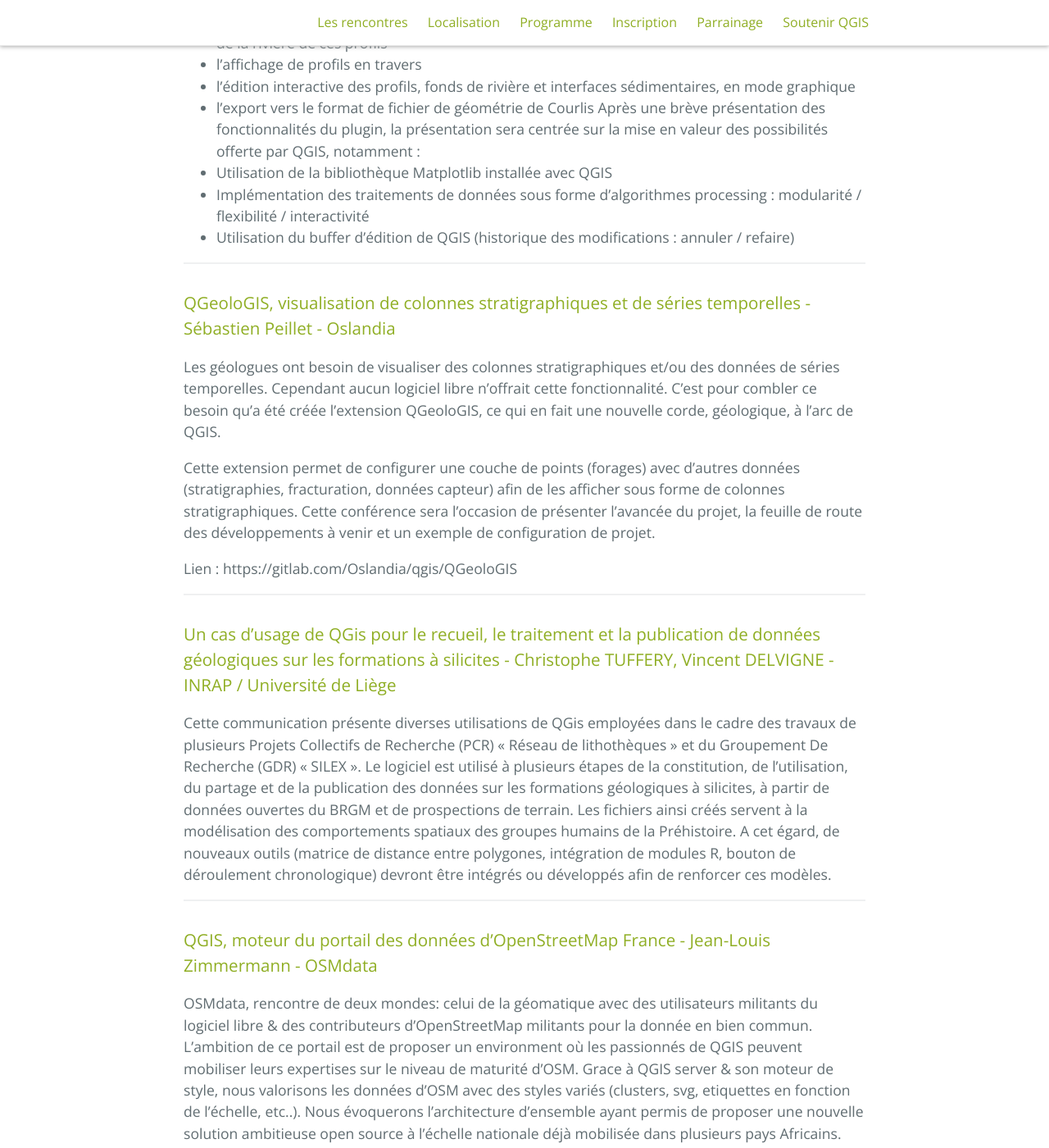
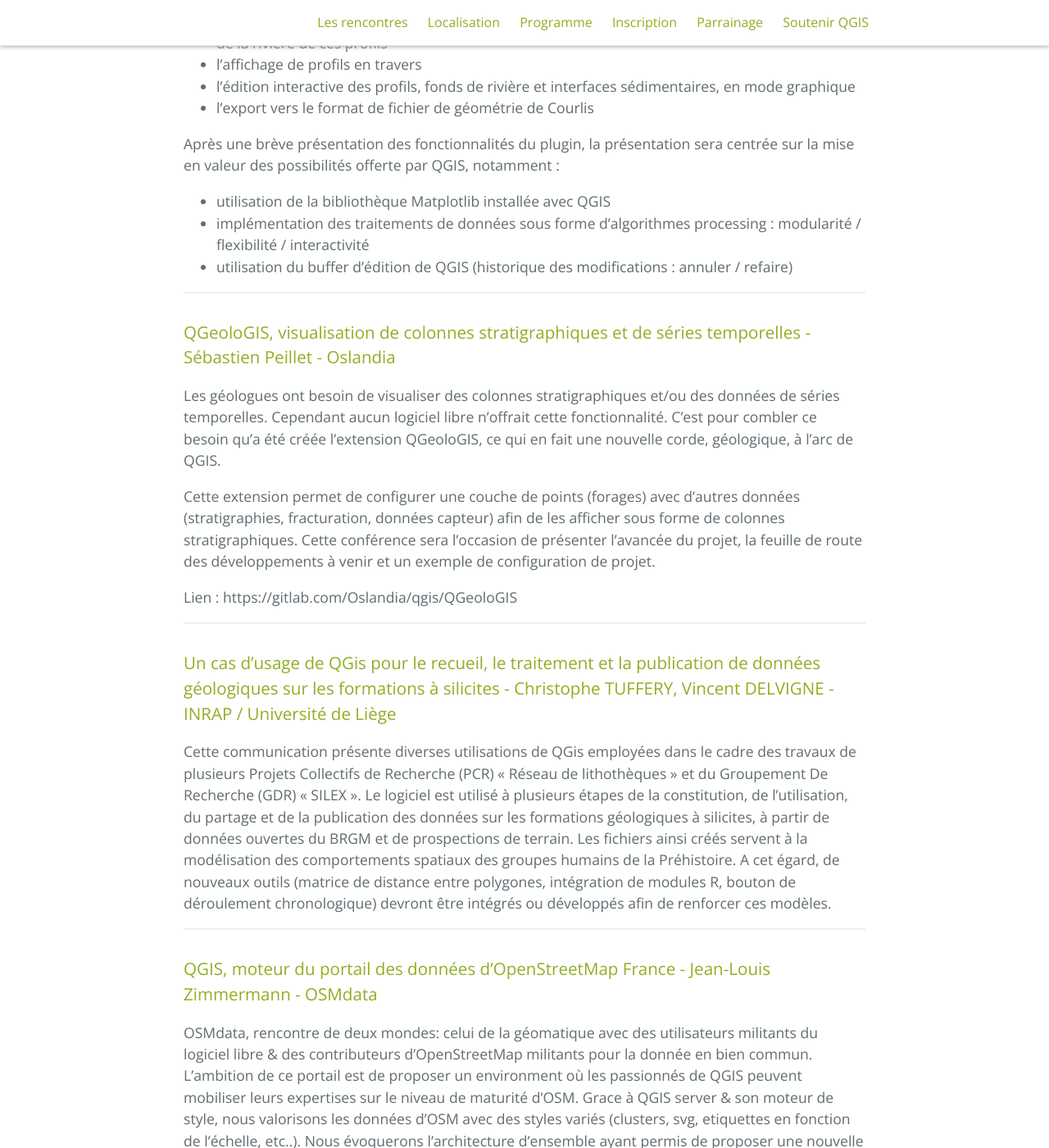
Before and after one commit to OSGeo-fr/QGIS-conf-fr-website, a Jekyll site: the page built from z20_programme.md, in a window 1280 px wide and 1400 px high, scrolled down 4101 px. Shown: the whole window at 82% size. Built offline with Jekyll 4.4.1, drawn with Linux system fonts in a browser that asks for light colours; some of the changed text lies outside the part shown.

Commit message:
mise en page resume

```diff
--- a/z20_programme.md
+++ b/z20_programme.md
@@ -95,10 +95,11 @@ PreCourlis est un plugin QGIS développé pour EDF Hydro. Il permet de construir
  - l'affichage de profils en travers
  - l'édition interactive des profils, fonds de rivière et interfaces sédimentaires, en mode graphique
  - l’export vers le format de fichier de géométrie de Courlis
+
 Après une brève présentation des fonctionnalités du plugin, la présentation sera centrée sur la mise en valeur des possibilités offerte par QGIS, notamment :
- - Utilisation de la bibliothèque Matplotlib installée avec QGIS
- - Implémentation des traitements de données sous forme d'algorithmes processing : modularité / flexibilité / interactivité
- - Utilisation du buffer d'édition de QGIS (historique des modifications : annuler / refaire)
+ - utilisation de la bibliothèque Matplotlib installée avec QGIS
+ - implémentation des traitements de données sous forme d'algorithmes processing : modularité / flexibilité / interactivité
+ - utilisation du buffer d'édition de QGIS (historique des modifications : annuler / refaire)
 
 _______________________
 
```
Also changed, not shown: other parts of z20_programme.md (+2 -1 lines).
